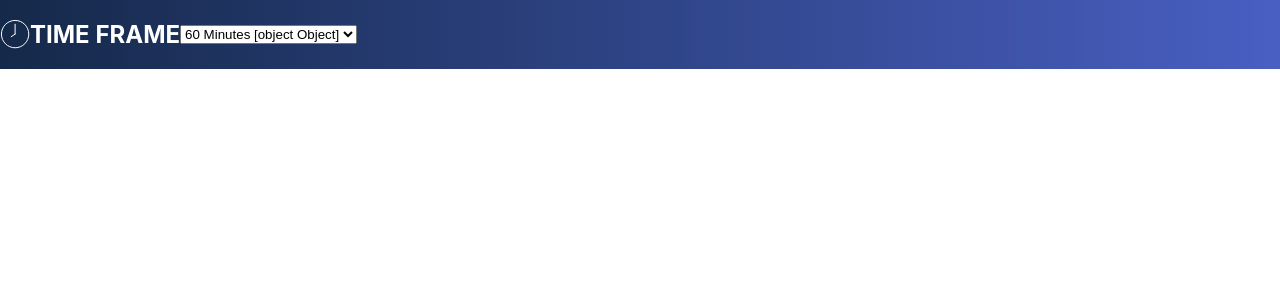
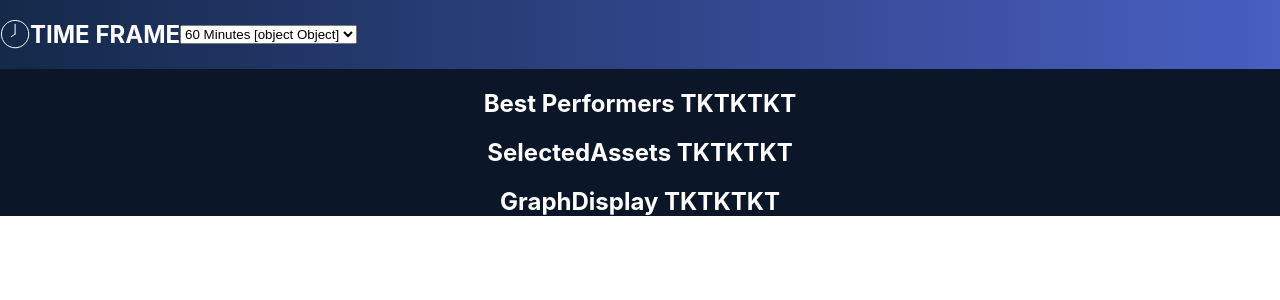
Before and after one commit to Jennie-Myhren/tradingBestPerformers, a React (Create React App) app in the folder my-app/: page / in a window 1280 px wide. Shown: the top 300 px of the page. Built offline with nearby package versions, Linux system fonts and the light colour scheme.

Commit message:
added remaining components to app

```diff
--- a/my-app/src/App.css
+++ b/my-app/src/App.css
@@ -1,20 +1,11 @@
 .App {
   text-align: center;
+  background-color: #0b1628;
+  color: white;
 }
-
-/* .App-logo {
-  height: 40vmin;
-  pointer-events: none;
-} */
-
-/* @media (prefers-reduced-motion: no-preference) {
-  .App-logo {
-    animation: App-logo-spin infinite 20s linear;
-  }
-} */
-
+/*
 .App-header {
-  background-color: #282c34;
+  background-color: #0b1628;
   min-height: 100vh;
   display: flex;
   flex-direction: column;
@@ -26,7 +17,7 @@
 
 .App-link {
   color: #61dafb;
-}
+} */
 
 /* @keyframes App-logo-spin {
   from {
--- a/my-app/src/App.tsx
+++ b/my-app/src/App.tsx
@@ -1,11 +1,17 @@
 import React from 'react';
 import './App.css';
 import TimeframeSelector from './TimeframeSelector';
+import BestPerformers from './BestPerformers';
+import SelectedAssets from './SelectedAssets';
+import GraphDisplay from './GraphDisplay';
 
 const App: React.FC = () => {
   return (
     <div className="App">
       <TimeframeSelector />
+      <BestPerformers />
+      <SelectedAssets />
+      <GraphDisplay />
     </div>
   );
 };
```
